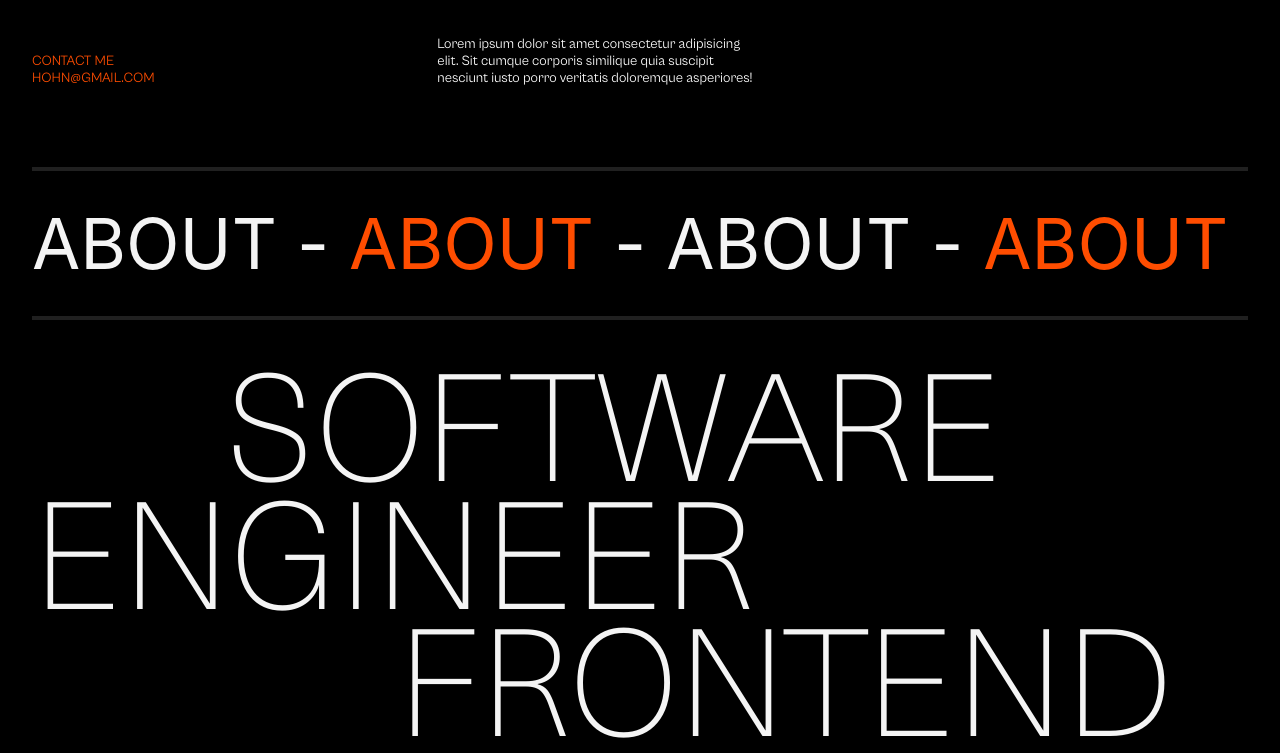
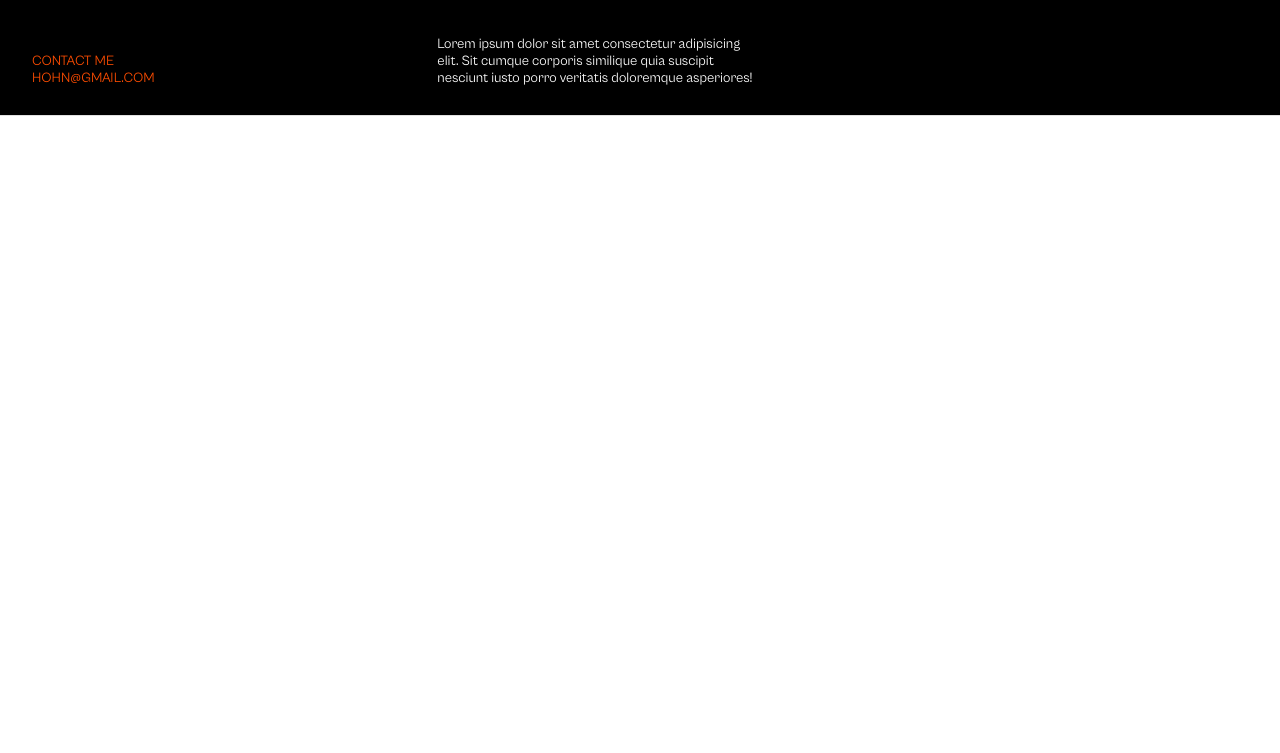
Before and after one commit to sulaimondawood/adebayo-olaonipeku, a Next.js app: page / in a window 1280 px wide. Shown: the part 434-1187 px from the top of the page. Built offline with nearby package versions, Linux system fonts and the light colour scheme.

Commit message:
added preloader

```diff
--- /dev/null
+++ b/src/components/preloader/index.tsx
@@ -0,0 +1,67 @@
+import React, { useEffect, useRef } from "react";
+import styles from "./preloader.module.scss";
+
+import { gsap } from "gsap";
+
+const Preloader = () => {
+  const preRef = useRef(null);
+  const countRef = useRef(null);
+  const nameRef = useRef(null);
+  const countRRef = useRef(null);
+
+  function loader(): any {
+    const tLoader = gsap
+      .timeline({
+        onComplete: (): void => {
+          gsap.set(preRef.current, {
+            zIndex: 0,
+            opacity: 0,
+          });
+        },
+      })
+      .to(nameRef.current, {
+        duration: 5,
+        ease: "Power4.out",
+      })
+      .to(nameRef.current, {
+        duration: 0.5,
+        opacity: 0,
+      })
+      .to(countRRef.current, {
+        duration: 0.5,
+        opacity: 0,
+      })
+      .to(preRef.current, {
+        yPercent: 100,
+        duration: 1,
+        ease: "Power4.out",
+      });
+  }
+
+  const tl = gsap.timeline();
+  function countDown(number: number): any {
+    return gsap.to(countRef.current, {
+      innerText: 100,
+      snap: "innerText",
+      duration: 5,
+    });
+  }
+
+  useEffect(() => {
+    tl.add(countDown(loader()).totalDuration());
+  }, []);
+
+  return (
+    <div ref={preRef} className={styles.preloader_wrapper}>
+      <p ref={nameRef} className={styles.name}>
+        DAWOOD SULAIMON
+      </p>
+      <p ref={countRRef} className={styles.counts}>
+        <span ref={countRef}>1</span>
+        <span>%</span>
+      </p>
+    </div>
+  );
+};
+
+export default Preloader;
--- /dev/null
+++ b/src/components/preloader/preloader.module.scss
@@ -0,0 +1,42 @@
+@import "../../styles/variable";
+@import "../../mixins/mobile";
+
+.preloader_wrapper {
+  width: 100%;
+  height: 100vh;
+  background-color: $white;
+  z-index: 99;
+  position: fixed;
+  top: 0;
+  left: 0;
+  padding: 0.5rem 2rem;
+  display: flex;
+  justify-content: space-between;
+  flex-direction: column;
+  align-items: flex-start;
+  font-family: $font-clash-reg;
+  opacity: 1;
+
+  @include mobile {
+    padding: 0.5rem;
+  }
+
+  .counts {
+    align-self: flex-end;
+    font-size: 8rem;
+    font-weight: 500;
+
+    @include mobile {
+      font-size: 6rem;
+    }
+  }
+  .name {
+    font-size: 4rem;
+    font-weight: 500;
+    text-transform: uppercase;
+
+    @include mobile {
+      font-size: 1.8rem;
+    }
+  }
+}
--- a/src/pages/index.tsx
+++ b/src/pages/index.tsx
@@ -5,6 +5,7 @@ import Navigation from "@/components/navigation";
 import Footer from "@/components/footer";
 import About from "@/about";
 import Projects from "@/components/projects";
+import Preloader from "@/components/preloader";
 export default function Home() {
   return (
     <>
@@ -15,6 +16,7 @@ export default function Home() {
         <link rel="icon" href="/favicon.ico" />
       </Head>
       <main className={styles.index_bg}>
+        <Preloader />
         <Navigation />
         <Hero />
         <About />
```
